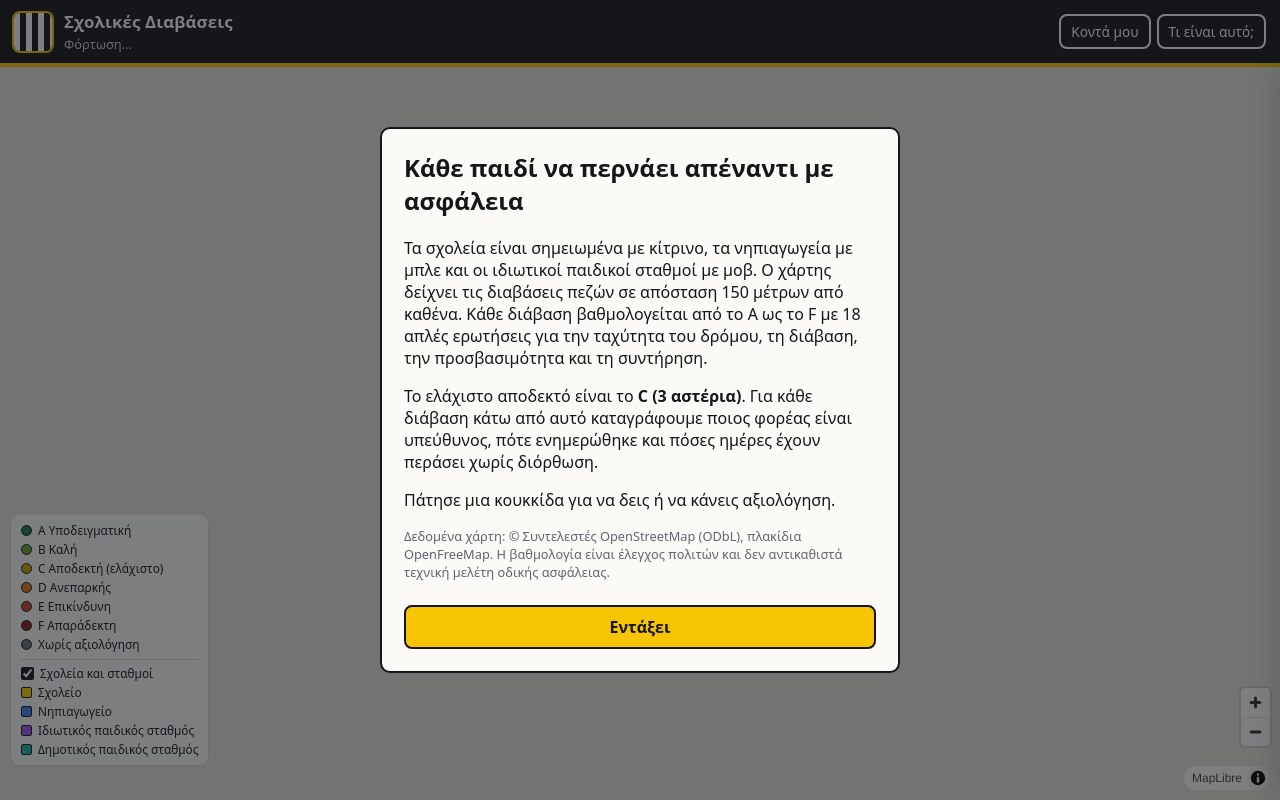
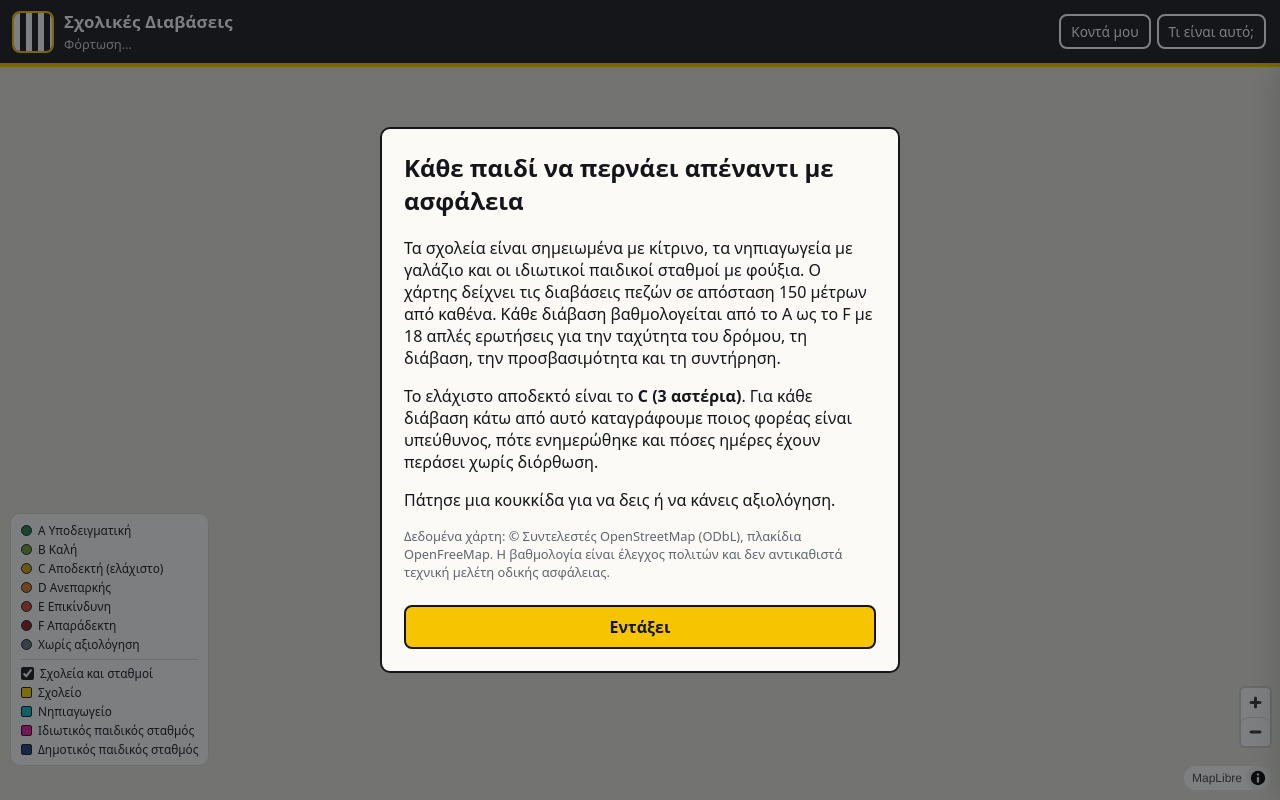
Before and after one commit to angelopoulosk/sholikes-diavaseis, a website with bundled scripts: page index.html in a window 1280 px wide. Both pictures are taken after a click on the button "Τι είναι αυτό;". Shown: the top 800 px of the page. Built offline with nearby package versions, Linux system fonts and the light colour scheme; no server answers.

Commit message:
Use colours for pre-schools that cannot be confused with each other
On the live map the blue of νηπιαγωγεία and the purple of private
παιδικοί σταθμοί looked alike once drawn half-transparent over the grey
base map. Νηπιαγωγεία are now cyan, private σταθμοί magenta and
municipal σταθμοί navy; none of them is close to the A to F grade
colours or to the yellow of schools.

Co-Authored-By: Claude Fable 5.2 <noreply@anthropic.com>
Claude-Session: https://claude.ai/code/session_019fEwLzFJ2PHin8ti1qq1v1

```diff
--- a/index.html
+++ b/index.html
@@ -34,7 +34,7 @@
 
   <dialog id="about">
     <h2>Κάθε παιδί να περνάει απέναντι με ασφάλεια</h2>
-    <p>Τα σχολεία είναι σημειωμένα με κίτρινο, τα νηπιαγωγεία με μπλε και οι ιδιωτικοί παιδικοί σταθμοί με μοβ. Ο χάρτης δείχνει τις διαβάσεις πεζών σε απόσταση 150 μέτρων από καθένα. Κάθε διάβαση
+    <p>Τα σχολεία είναι σημειωμένα με κίτρινο, τα νηπιαγωγεία με γαλάζιο και οι ιδιωτικοί παιδικοί σταθμοί με φούξια. Ο χάρτης δείχνει τις διαβάσεις πεζών σε απόσταση 150 μέτρων από καθένα. Κάθε διάβαση
       βαθμολογείται από το A ως το F με 18 απλές ερωτήσεις για την ταχύτητα του δρόμου, τη διάβαση,
       την προσβασιμότητα και τη συντήρηση.</p>
     <p>Το ελάχιστο αποδεκτό είναι το <strong>C (3 αστέρια)</strong>. Για κάθε διάβαση κάτω από αυτό
--- a/js/osm.js
+++ b/js/osm.js
@@ -4,9 +4,9 @@
 // The kinds of place the map tells apart, each with its own colour.
 export const CATEGORIES = {
   school: { label: 'Σχολείο', color: '#ffd400' },
-  nipiagogeio: { label: 'Νηπιαγωγείο', color: '#3b82f6' },
-  stathmos_private: { label: 'Ιδιωτικός παιδικός σταθμός', color: '#a855f7' },
-  stathmos_public: { label: 'Δημοτικός παιδικός σταθμός', color: '#14b8a6' },
+  nipiagogeio: { label: 'Νηπιαγωγείο', color: '#06b6d4' },
+  stathmos_private: { label: 'Ιδιωτικός παιδικός σταθμός', color: '#e11d9c' },
+  stathmos_public: { label: 'Δημοτικός παιδικός σταθμός', color: '#1e3a8a' },
 };
 
 // OpenStreetMap uses amenity=kindergarten for both νηπιαγωγεία and παιδικούς
```
